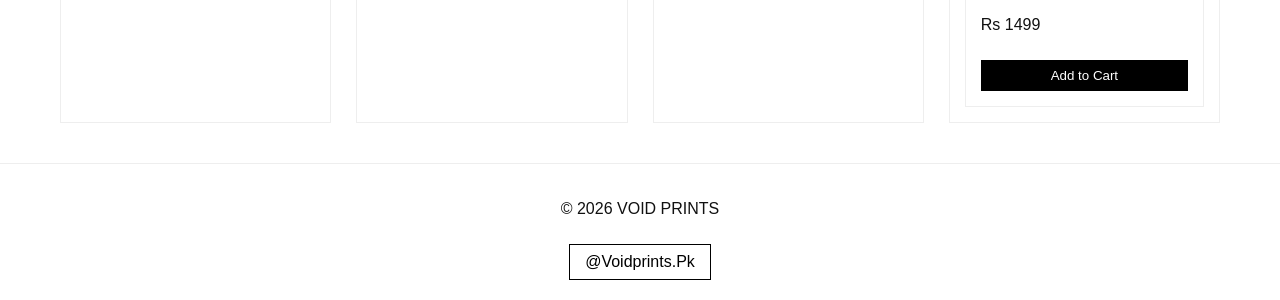
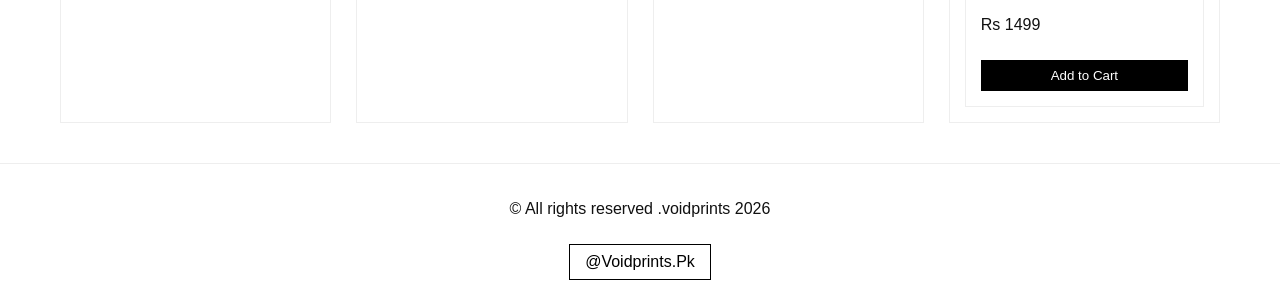
Before and after one commit to DesignHive-DEV/VOID-PRINTS, a plain HTML site: page index.html in a window 1280 px wide. Shown: the part 5228-5528 px from the top of the page. Drawn offline with Linux system fonts and the light colour scheme.

Commit message:
Update index.html

```diff
--- a/index.html
+++ b/index.html
@@ -266,7 +266,7 @@ footer {
 </div>
 
 <footer>
-    <p>© 2026 VOID PRINTS</p>
+    <p>© All rights reserved .voidprints 2026 </p>
     <a class="insta" href="https://instagram.com/Voidprints.Pk" target="_blank">
         @Voidprints.Pk
     </a>
```
